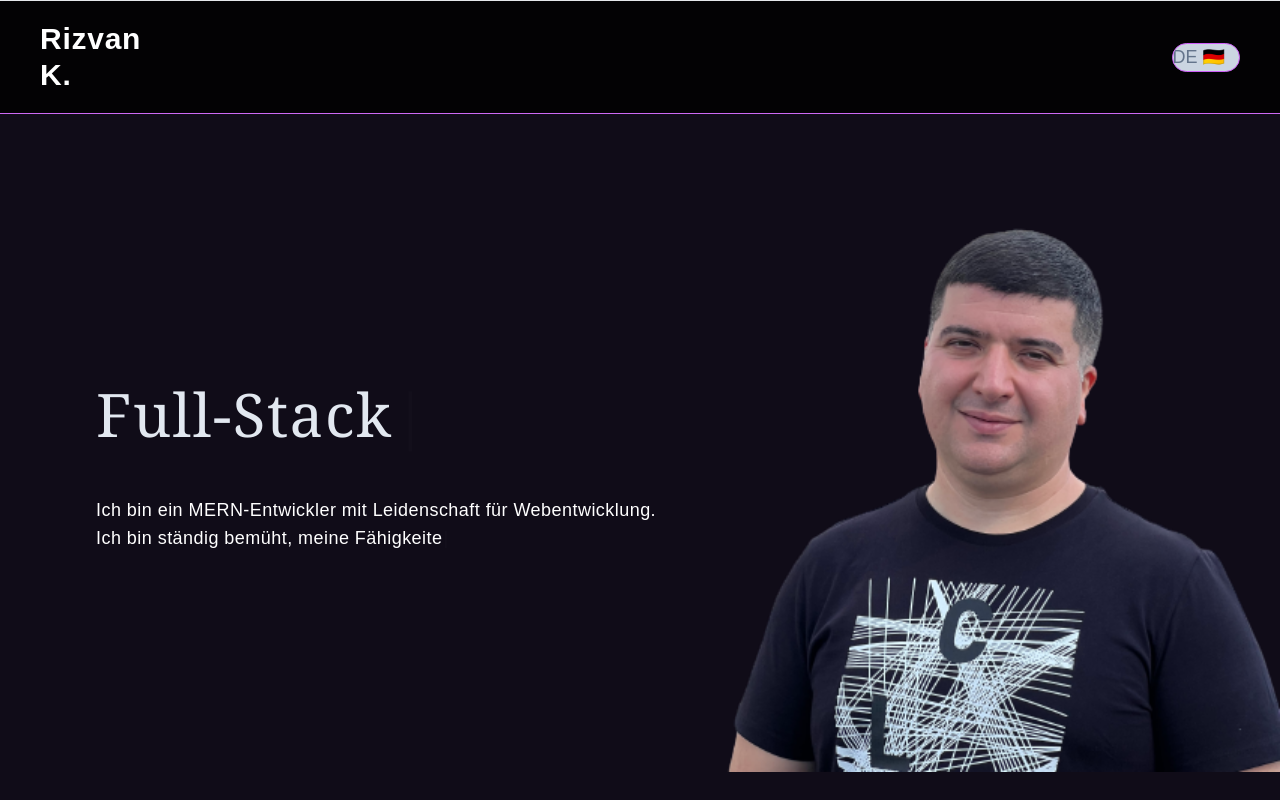
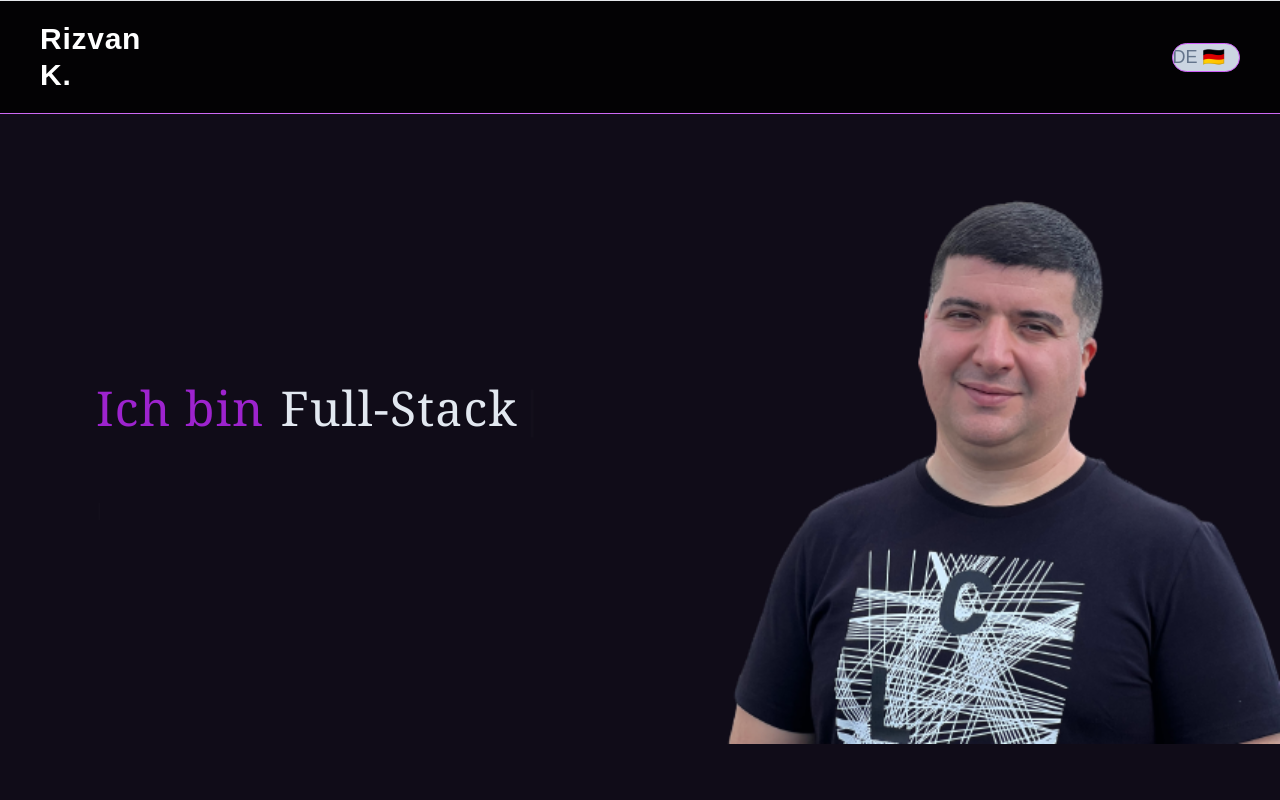
Before and after one commit to rizvan555/My_Portfolio, a React (Create React App) app: page / in a window 1280 px wide. Shown: the top 800 px of the page. Built offline with nearby package versions, Linux system fonts and the light colour scheme; grey boxes are pictures that could not be loaded; the HTML template or start-up script is replaced by a standard one.

Commit message:
changed function typewriting in Home page

```diff
--- a/package.json
+++ b/package.json
@@ -4,6 +4,7 @@
   "private": true,
   "dependencies": {
     "@craco/craco": "^7.1.0",
+    "@rsuite/icons": "^1.0.2",
     "@testing-library/jest-dom": "^5.16.5",
     "@testing-library/react": "^13.4.0",
     "@testing-library/user-event": "^13.5.0",
--- a/src/components/TypeWrite.tsx
+++ b/src/components/TypeWrite.tsx
@@ -2,15 +2,17 @@ import de from "../components/de.json";
 import eng from "../components/eng.json";
 import myPhoto5 from "../resource/images/myPhoto5.png";
 import Typewriter from "typewriter-effect";
+
 interface TypeWriteProps {
   language: boolean;
 }
 
 function TypeWrite({ language }: TypeWriteProps) {
   return (
-    <main className={`flex relative`}>
-      <section className=" md:w-[50vw] w-[80vw] md:mt-[38vh] my-44 md:ml-24 ml-10 font-[Neuemachina,sans-serif]">
-        <h1 className="md:text-6xl w-full text-3xl h-20 md:mb-8 mb-0 mt-20 text-slate-200/100 font-serif tracking-wide animate__animated overflow-hidden border-r-orange-500 whitespace-nowrap">
+    <main className="flex relative">
+      <section className=" md:w-[60vw] w-[80vw] md:mt-[38vh] my-44 md:ml-24 ml-10 font-[Neuemachina,sans-serif]">
+        <h1 className="md:text-5xl w-full text-3xl md:mb-8 mb-0 mt-20 text-slate-200/100 font-serif tracking-wide animate__animated overflow-hidden border-r-orange-500 whitespace-nowrap flex gap-4 h-20">
+          <p className="text-[#9d23ce]">Ich bin</p>
           <Typewriter
             options={{
               strings: [language ? eng.title : de.title],
@@ -24,7 +26,10 @@ function TypeWrite({ language }: TypeWriteProps) {
         <h3 className="mb-11 md:text-lg text-base font-light tracking-wide md:w-[45vw]">
           <Typewriter
             options={{
-              strings: [language ? eng.subtitle : de.subtitle],
+              strings: [
+                language ? eng.subtitle : de.subtitle,
+                language ? eng.subtitle1 : de.subtitle1,
+              ],
               autoStart: true,
               loop: true,
               delay: 50,
--- a/src/components/de.json
+++ b/src/components/de.json
@@ -1,7 +1,8 @@
 {
   "navbar": ["Home", "About", "Projects", "Blog", "Contact"],
   "title": "Full-Stack-Developer",
-  "subtitle": "I'm a MERN full stack developer with a passion for web development.I'm dedicated to constantly learning and improving my skills.",
+  "subtitle": "I'm a MERN full stack developer with a passion for web development..",
+  "subtitle1": "I'm dedicated to constantly learning and improving my skills",
   "hireBtnText": "HIRE ME",
   "aboutMySelfTitle": "ABOUT MYSELF",
   "aboutMySelf": " I am MERN full-stack developer, I have experience building web applications using MongoDB, Express, React, and Node.js. I am proficient in front-end development technologies such as HTML, CSS, and JavaScript, and I have worked with popular frameworks and libraries like React Redux.",
--- a/src/components/eng.json
+++ b/src/components/eng.json
@@ -1,7 +1,8 @@
 {
   "navbar": ["Startseite", "Über mich", "Projekte", "Blog", "Kontakt"],
   "title": "Full-Stack-Entwickler",
-  "subtitle": "Ich bin ein MERN-Entwickler mit Leidenschaft für Webentwicklung. Ich bin ständig bemüht, meine Fähigkeiten zu verbessern und zu lernen.",
+  "subtitle": "Ich bin ein MERN-Entwickler mit Leidenschaft für Webentwicklung.",
+  "subtitle1": "Ich bin ständig bemüht, meine Fähigkeiten zu verbessern und zu lernen.",
   "hireBtnText": "EINSTELLEN",
   "aboutMySelfTitle": "ÜBER MICH",
   "aboutMySelf": "Ich bin MERN-Full-Stack-Entwickler und habe Erfahrung beim Erstellen von Webanwendungen mit MongoDB, Express, React und Node.js. Ich beherrsche Front-End-Entwicklungstechnologien wie HTML, CSS und JavaScript und habe mit beliebten Frameworks und Bibliotheken wie React Redux gearbeitet.",
```
Also changed, not shown: 1 other file (tests, documents, lock files or other folders).
